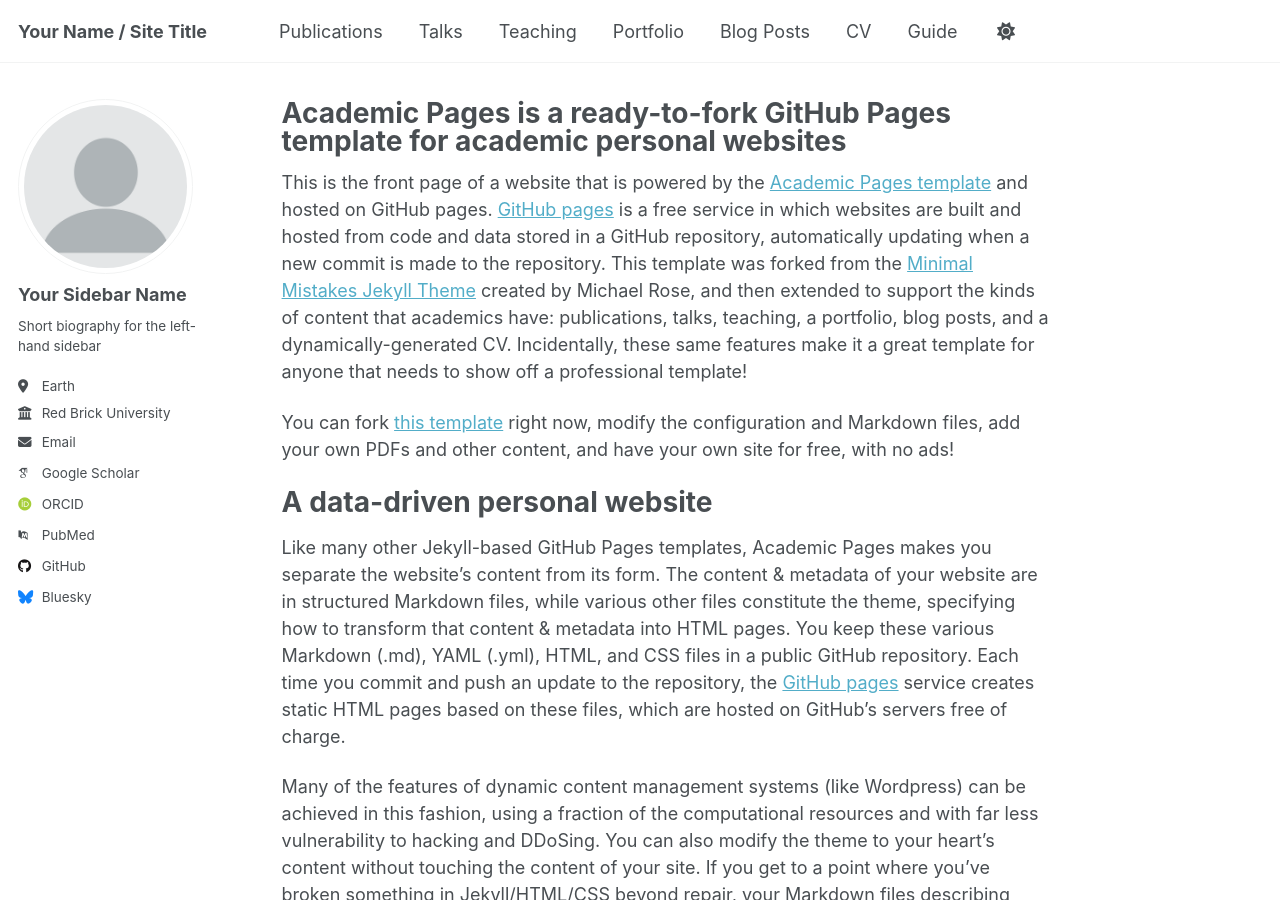
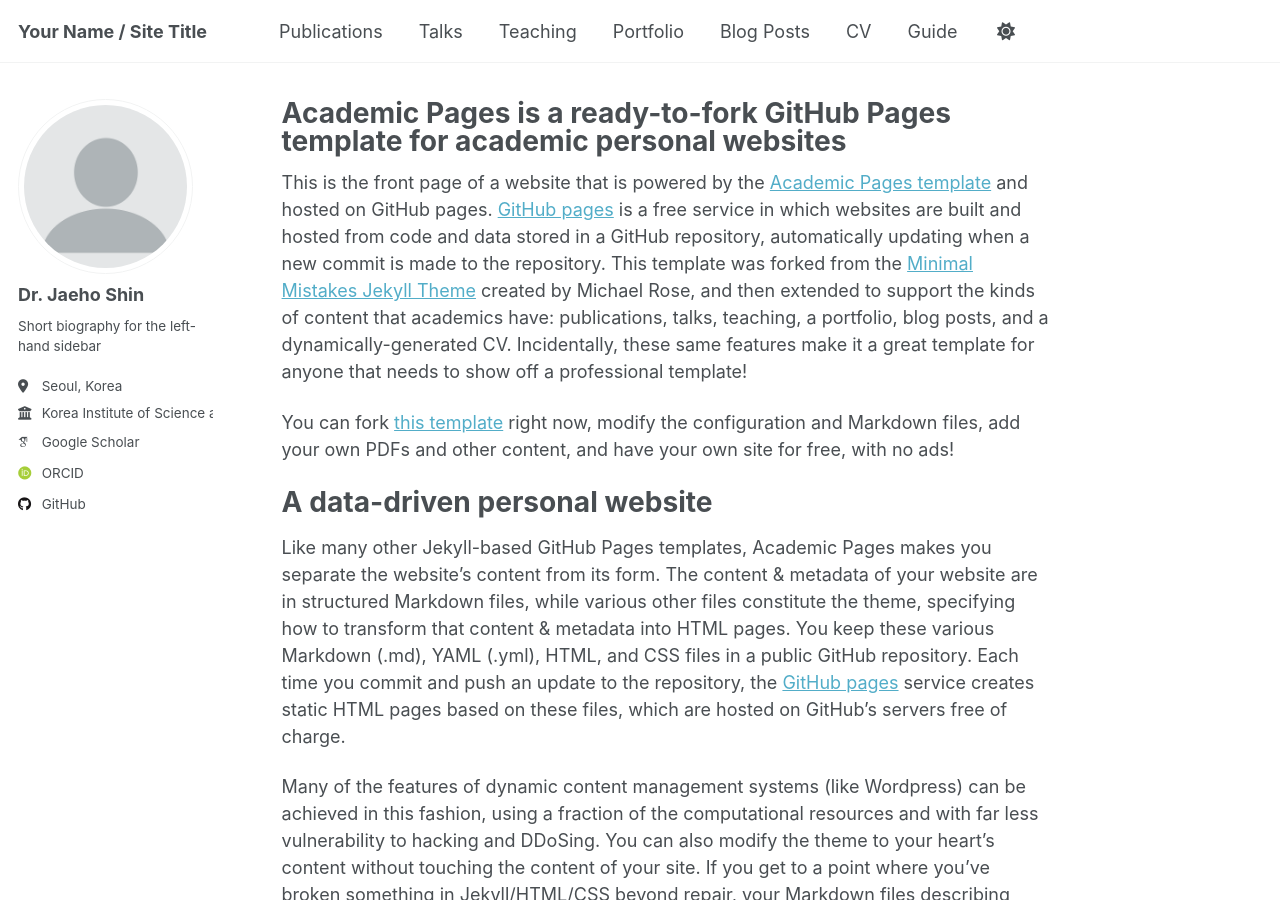
Before and after one commit to JaehoShin84/EBES-Group, a Jekyll site: the page built from _pages/about.md, in a window 1280 px wide and 900 px high. Built offline with Jekyll 4.4.1, drawn with Linux system fonts in a browser that asks for light colours; some web fonts are replaced; a script that is not in the unit is left out.

Commit message:
Update _config.yml

```diff
--- a/_config.yml
+++ b/_config.yml
@@ -24,23 +24,23 @@ repository               : "academicpages/academicpages.github.io"
 author:
   # Biographic information
   avatar           : "profile.png"
-  name             : "Your Sidebar Name"
+  name             : "Dr. Jaeho Shin"
   pronouns         : # example: "she/her"
   bio              : "Short biography for the left-hand sidebar"
-  location         : "Earth"
-  employer         : "Red Brick University"
+  location         : "Seoul, Korea"
+  employer         : "Korea Institute of Science and Technology"
   uri              : # URL
-  email            : "none@example.org"
+  email            : #
 
   # Academic websites
   academia         : # URL
   arxiv            : # URL - Update with the correct link to your profile
-  googlescholar    : "https://scholar.google.com/citations?user=PS_CX0AAAAAJ"
+  googlescholar    : "https://scholar.google.com/citations?user=xslz4XoAAAAJ&hl=ko"
   inspire-hep      : # URL
   impactstory      : # URL
-  orcid            : "https://orcid.org/yourorcidurl"
+  orcid            : "https://orcid.org/0000-0001-5280-3356"
   semantic         : # URL
-  pubmed           : "https://www.ncbi.nlm.nih.gov/pubmed/?term=john+snow"
+  pubmed           : #
   researchgate     : # URL
   scopus           : # URL
 
@@ -54,7 +54,7 @@ author:
 
   # Social media
   artstation       : # Username
-  bluesky          : "bsky.app" # Replace this with you Bluesky username
+  bluesky          : # # Replace this with you Bluesky username
   facebook         : # Username
   flickr           : # Username
   foursquare       : # Username
```
